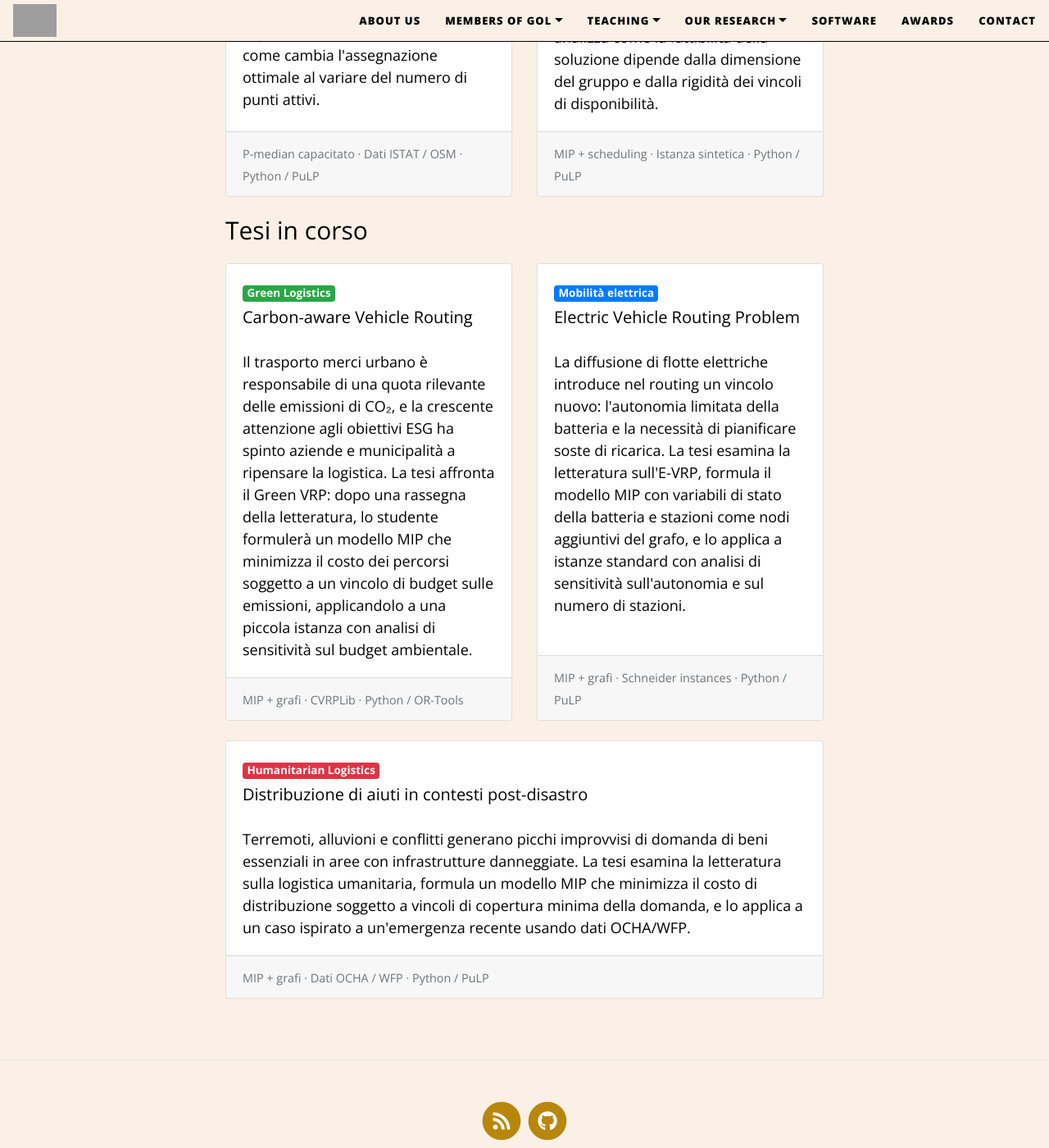
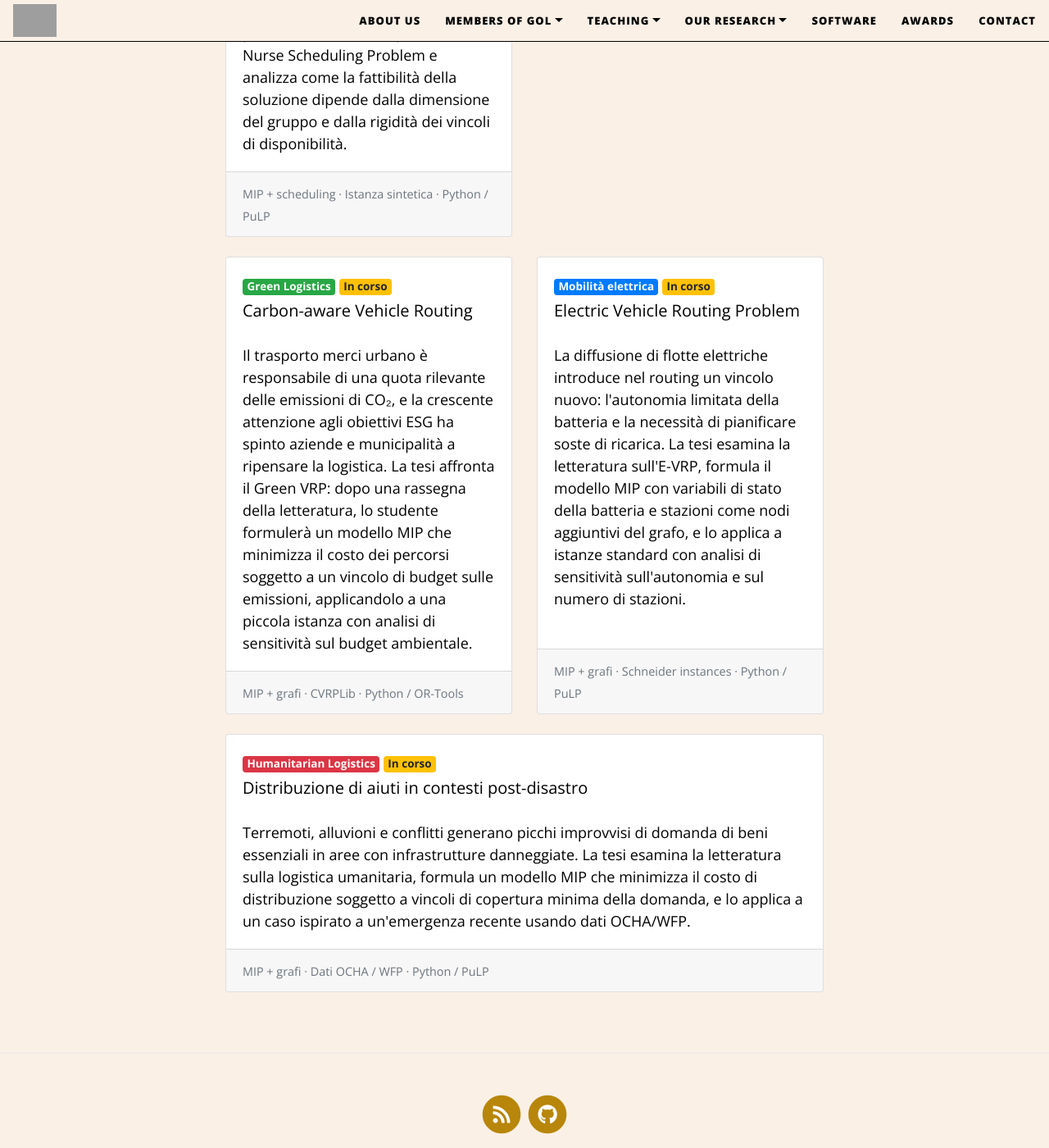
Before and after one commit to GOL-UniFI/GOL-UniFI.github.io, a Jekyll site: the page built from pages/theses/mansueto_proposals.md, in a window 1280 px wide and 1400 px high, scrolled down 2322 px. Shown: the whole window at 82% size. Built offline with Jekyll 4.4.1, drawn with Linux system fonts in a browser that asks for light colours; nearby versions of some CDN libraries; grey boxes are pictures that could not be loaded.

Commit message:
Tesi in corso

```diff
--- a/pages/theses/mansueto_proposals.md
+++ b/pages/theses/mansueto_proposals.md
@@ -54,10 +54,6 @@ permalink: /pages/theses/mansueto_proposals/
     </div>
   </div>
 
-</div>
-
-<div class="row row-cols-1 row-cols-md-2 g-4 mb-4">
-
   <div class="col">
     <div class="card h-100">
       <div class="card-body">
@@ -70,6 +66,10 @@ permalink: /pages/theses/mansueto_proposals/
       </div>
     </div>
   </div>
+
+</div>
+
+<div class="row row-cols-1 row-cols-md-2 g-4 mb-4">
 
   <div class="col">
     <div class="card h-100">
@@ -84,11 +84,7 @@ permalink: /pages/theses/mansueto_proposals/
     </div>
   </div>
 
-</div>
-
-<div class="row row-cols-1 row-cols-md-2 g-4 mb-4">
-
-  <div class="col">
+   <div class="col">
     <div class="card h-100">
       <div class="card-body">
         <span class="badge badge-success mb-2">Welfare territoriale</span>
@@ -100,6 +96,10 @@ permalink: /pages/theses/mansueto_proposals/
       </div>
     </div>
   </div>
+
+</div>
+
+<div class="row row-cols-1 row-cols-md-2 g-4 mb-4">
 
   <div class="col">
     <div class="card h-100">
@@ -116,14 +116,13 @@ permalink: /pages/theses/mansueto_proposals/
 
 </div>
 
-<h2 class="mb-4">Tesi in corso</h2>
-
 <div class="row row-cols-1 row-cols-md-2 g-4 mb-4">
 
   <div class="col">
     <div class="card h-100">
       <div class="card-body">
         <span class="badge badge-success mb-2">Green Logistics</span>
+        <span class="badge badge-warning mb-2">In corso</span>
         <h5 class="card-title">Carbon-aware Vehicle Routing</h5>
         <p class="card-text">Il trasporto merci urbano è responsabile di una quota rilevante delle emissioni di CO₂, e la crescente attenzione agli obiettivi ESG ha spinto aziende e municipalità a ripensare la logistica. La tesi affronta il Green VRP: dopo una rassegna della letteratura, lo studente formulerà un modello MIP che minimizza il costo dei percorsi soggetto a un vincolo di budget sulle emissioni, applicandolo a una piccola istanza con analisi di sensitività sul budget ambientale.</p>
       </div>
@@ -137,6 +136,7 @@ permalink: /pages/theses/mansueto_proposals/
     <div class="card h-100">
       <div class="card-body">
         <span class="badge badge-primary mb-2">Mobilità elettrica</span>
+        <span class="badge badge-warning mb-2">In corso</span>
         <h5 class="card-title">Electric Vehicle Routing Problem</h5>
         <p class="card-text">La diffusione di flotte elettriche introduce nel routing un vincolo nuovo: l'autonomia limitata della batteria e la necessità di pianificare soste di ricarica. La tesi esamina la letteratura sull'E-VRP, formula il modello MIP con variabili di stato della batteria e stazioni come nodi aggiuntivi del grafo, e lo applica a istanze standard con analisi di sensitività sull'autonomia e sul numero di stazioni.</p>
       </div>
@@ -154,6 +154,7 @@ permalink: /pages/theses/mansueto_proposals/
     <div class="card h-100">
       <div class="card-body">
         <span class="badge badge-danger mb-2">Humanitarian Logistics</span>
+        <span class="badge badge-warning mb-2">In corso</span>
         <h5 class="card-title">Distribuzione di aiuti in contesti post-disastro</h5>
         <p class="card-text">Terremoti, alluvioni e conflitti generano picchi improvvisi di domanda di beni essenziali in aree con infrastrutture danneggiate. La tesi esamina la letteratura sulla logistica umanitaria, formula un modello MIP che minimizza il costo di distribuzione soggetto a vincoli di copertura minima della domanda, e lo applica a un caso ispirato a un'emergenza recente usando dati OCHA/WFP.</p>
       </div>
```
